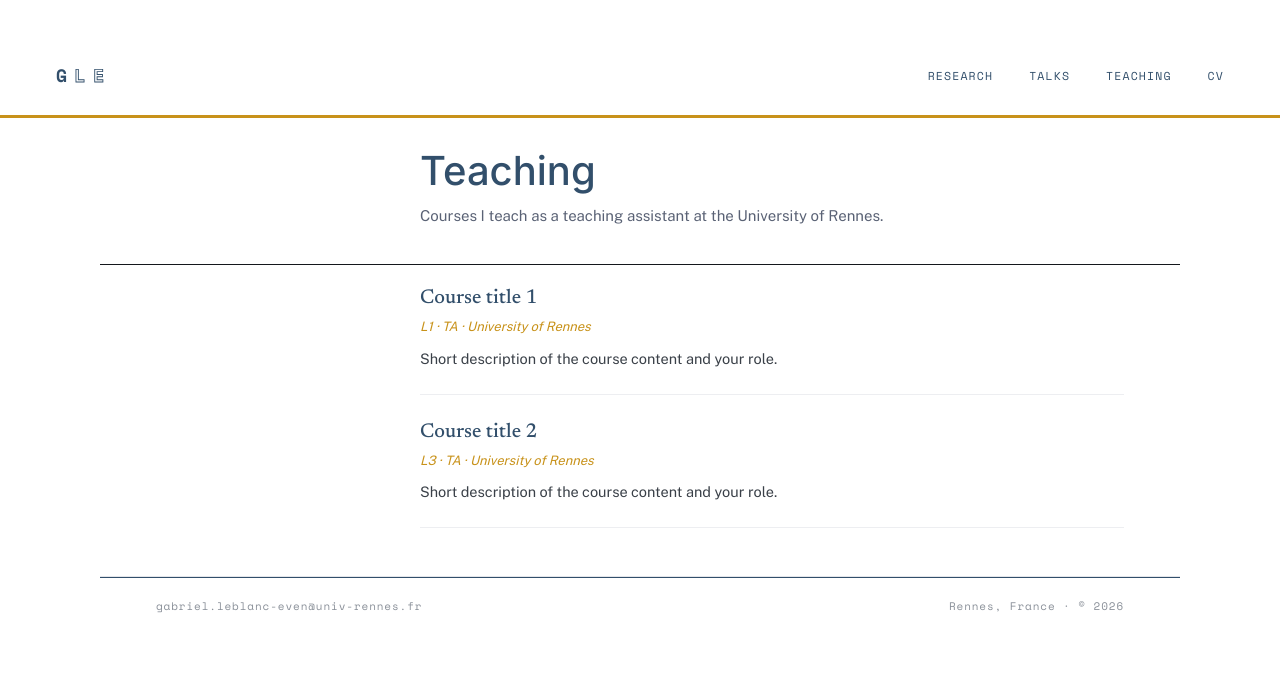
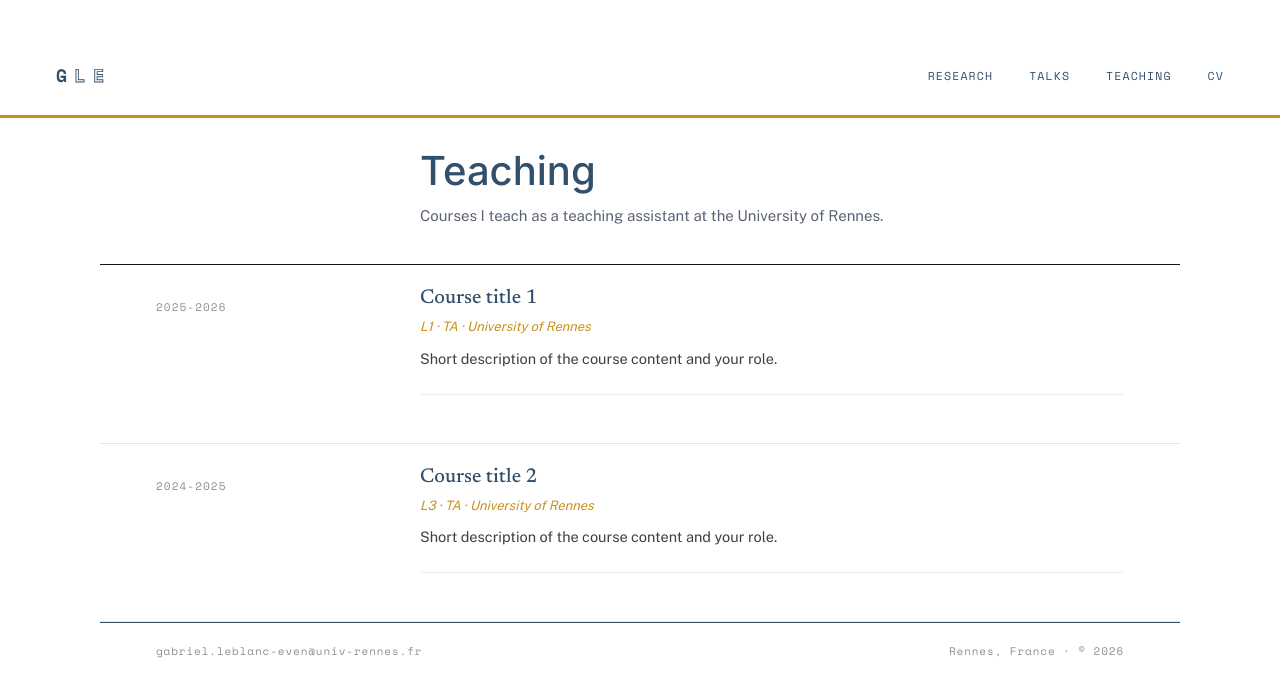
Before and after one commit to gabriel-leblanceven/gabriel-leblanceven.github.io, a Jekyll site: the page built from _pages/teaching.md, in a window 1280 px wide. Shown: the top 697 px of the page. Built offline with Jekyll 4.4.1, drawn with Linux system fonts in a browser that asks for light colours; a script bundle is joined from its source files by our own code; library files that are not in the unit come from our copies.

Commit message:
Update teaching.yml

```diff
--- a/_data/teaching.yml
+++ b/_data/teaching.yml
@@ -2,10 +2,12 @@
   level: "L1"
   role: "TA"
   institution: "University of Rennes"
+  year: "2025-2026"
   description: "Short description of the course content and your role."
 
 - title: "Course title 2"
   level: "L3"
   role: "TA"
   institution: "University of Rennes"
+  year: "2024-2025"
   description: "Short description of the course content and your role."
```
